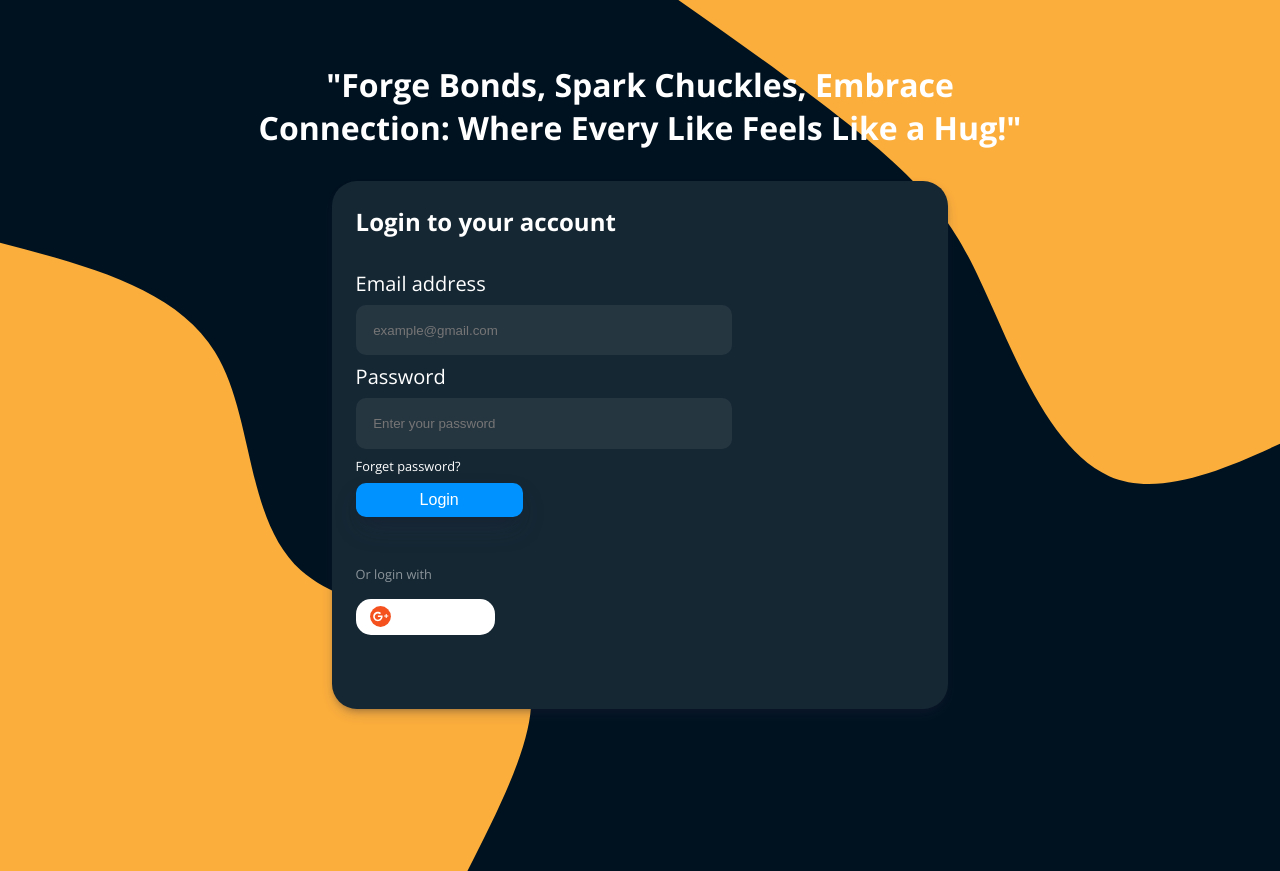
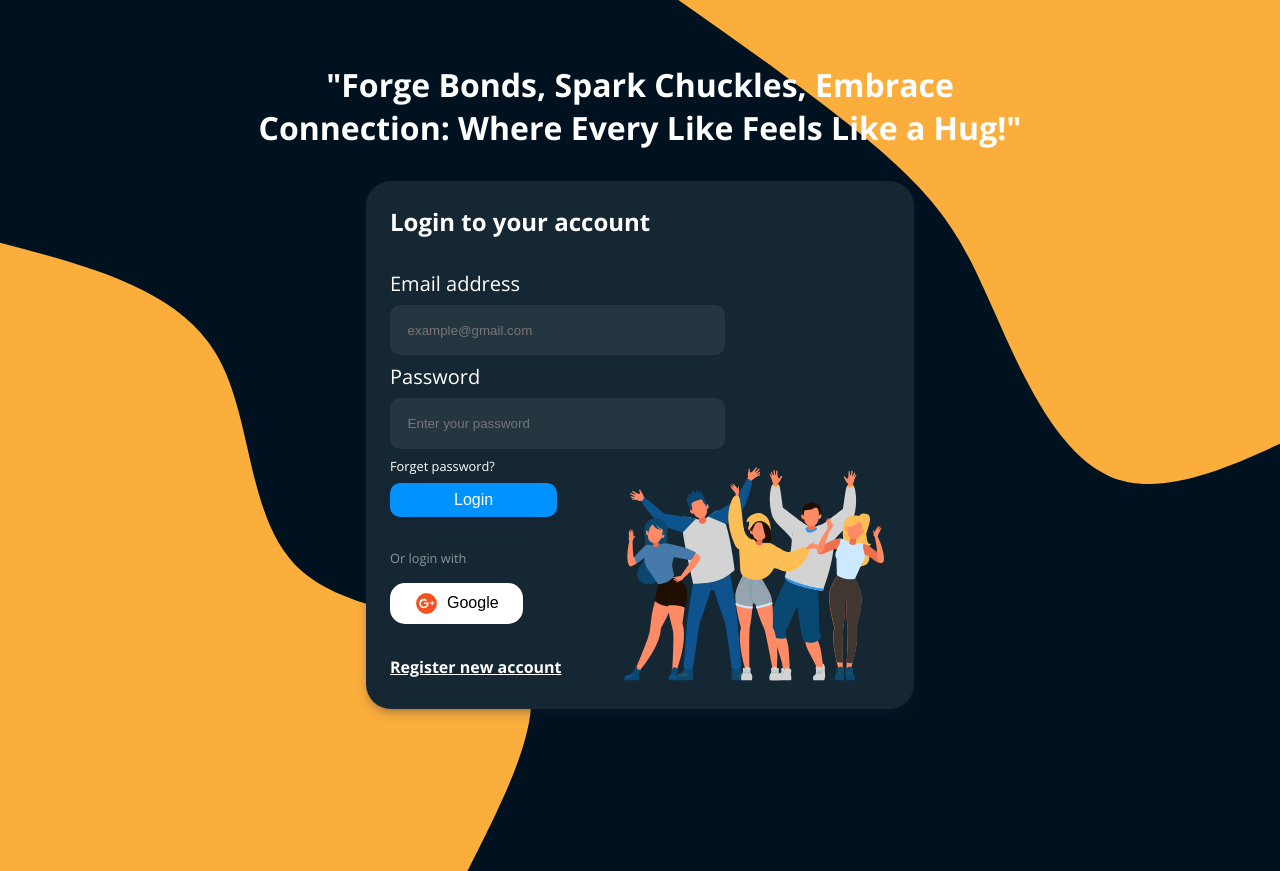
Before and after one commit to Divnoor-4602/social-media-fullstack-API-frontend, a React (Vite) app in the folder client/: page / in a window 1280 px wide. Built offline with nearby package versions, Linux system fonts and the light colour scheme.

Commit message:
task 2 login form in progress

```diff
--- a/client/src/components/authentication/GoogleLogin.module.css
+++ b/client/src/components/authentication/GoogleLogin.module.css
@@ -1,6 +1,5 @@
 .continue {
   font-size: 1rem;
-  color: black;
   font-weight: 200;
   margin-top: 0.2%;
 }
--- a/client/src/components/authentication/LoginRegisterForm.jsx
+++ b/client/src/components/authentication/LoginRegisterForm.jsx
@@ -15,7 +15,9 @@ export default function LoginRegisterForm() {
         </div>
 
         <div className={classes["form-container"]}>
-          <span>Login to your account</span>
+          <span className={classes["login-register-text"]}>
+            Login to your account
+          </span>
           <form method="" action="">
             {/* email field */}
             <label>Email address</label>
@@ -30,7 +32,7 @@ export default function LoginRegisterForm() {
             />
             {/* forget password */}
             <div className="forget-password-text">Forget password?</div>
-            {/* submit button */}
+            {/* login button */}
             <button type="submit" className={classes["login-button"]}>
               Login
             </button>
@@ -39,6 +41,9 @@ export default function LoginRegisterForm() {
             <div className="third-party-auth">Or login with</div>
             <GoogleLogin />
           </div>
+          <div className={classes["register-new-text"]}>
+            Register new account
+          </div>
         </div>
       </div>
     </>
--- a/client/src/components/authentication/LoginRegisterForm.module.css
+++ b/client/src/components/authentication/LoginRegisterForm.module.css
@@ -18,17 +18,22 @@
     rgba(0, 0, 0, 0.3) 0px 3px 7px -3px;
   border-radius: 25px;
   padding: 1.5rem;
-  gap: 2rem;
+  gap: 1rem;
   display: flex;
   flex-direction: column;
   align-items: center;
   height: 60vh;
-  width: 45%;
+  max-width: 31.25rem;
   margin: auto;
+  background-image: url("../../assets/social-form-bg.svg");
+  background-repeat: no-repeat;
+  background-position: bottom right;
+  background-size: 20rem;
 }
 
-.form-container span {
+.login-register-text {
   font-weight: 700;
+  margin-bottom: 1rem;
   color: white;
   font-size: 1.5rem;
   align-self: flex-start;
@@ -52,3 +57,18 @@
   box-shadow: 1px 2px 4px 0px rgba(201, 234, 240, 0.2);
   transform: scale(1.1);
 }
+
+.register-new-text {
+  align-self: flex-start;
+  margin-top: 1rem;
+  color: white;
+  font-size: 1rem;
+  text-decoration: underline;
+  font-weight: 700;
+  cursor: pointer;
+  transition: text-decoration-color 200ms ease-in;
+}
+
+.register-new-text:hover {
+  text-decoration-color: #0093ff;
+}
--- a/client/src/index.css
+++ b/client/src/index.css
@@ -55,9 +55,16 @@ input:focus::placeholder {
   gap: 0.5rem;
   background-color: white;
   border: none;
-  padding: 0.25rem 0.75rem;
+  color: black;
+  padding: 0.5rem 1.5rem;
   border-radius: 15px;
   margin-top: 1rem;
+  transition: background-color 300ms ease-in-out, color 300ms ease-in-out;
+}
+
+.google-oauth-submit:hover {
+  background-color: red;
+  color: white;
 }
 
 .third-party-auth {
```
